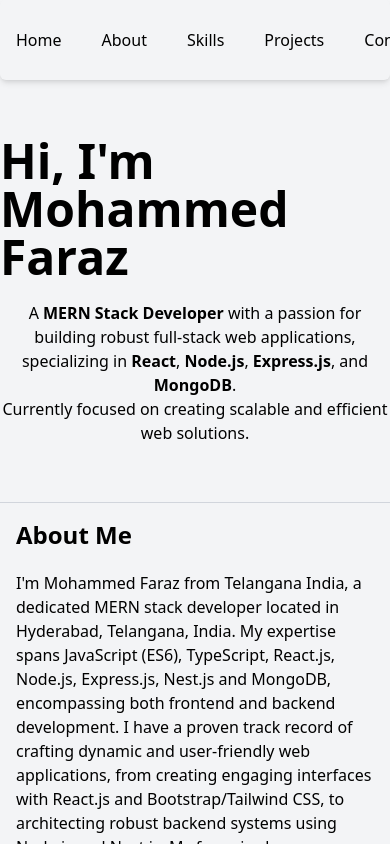
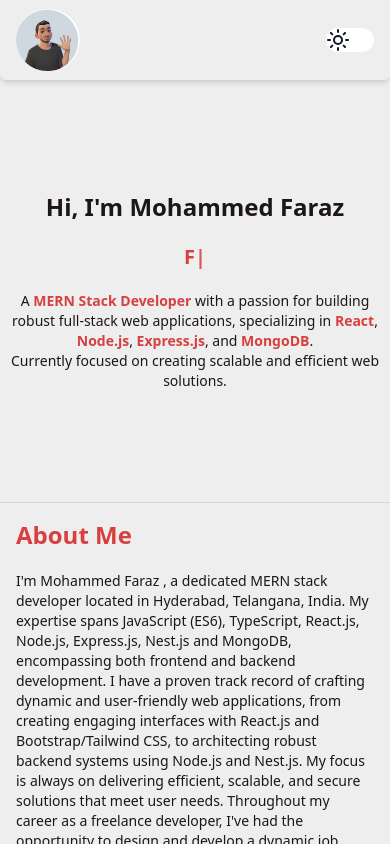
Before and after one commit to faraz9901/mohammed-faraz, a Next.js app: page / in a window 390 px wide. Built offline with nearby package versions, Linux system fonts and the light colour scheme.

Commit message:
responsiveness,text animation added

```diff
--- a/app/globals.css
+++ b/app/globals.css
@@ -4,7 +4,7 @@
 
 
 body {
-    @apply bg-gray-100 dark:bg-gray-900 dark:text-white
+    @apply bg-[#EEEEEE] text-[#1D1616] dark:bg-[#121212] dark:text-[#f1f1f1]
 }
 
 @layer base {
@@ -15,8 +15,17 @@
     }
 
     button {
-        @apply w-full border border-gray-700 dark:hover:bg-white hover:text-white hover:bg-gray-700 cursor-pointer disabled:opacity-55 dark:hover:text-black px-3 py-2 rounded-md ease-in duration-200
+        @apply w-full border-[#D84040] hover:bg-[#D84040] text-[#D84040] dark:hover:bg-[#e58206] border dark:text-[#e58206] dark:border-[#e58206] hover:text-white cursor-pointer disabled:opacity-55 dark:hover:text-white px-3 py-2 rounded-md ease-in duration-200
     }
+
+    h3, strong {
+        @apply dark:text-[#e58206] text-[#D84040]
+    }
+
+    h3 {
+        @apply lg:text-2xl text-lg
+    }
+
 }
 
 
--- a/app/layout.jsx
+++ b/app/layout.jsx
@@ -11,7 +11,7 @@
   return (
     <html lang="en">
       <body className="">
-        <div className="flex flex-col h-screen overflow-hidden">
+        <div className="flex flex-col h-screen overflow-hidden max-w-[1440px] mx-auto">
           <Header />
           <main className="flex-1 overflow-y-scroll scroll-smooth no-scrollbar">
             {children}
--- a/components/About.jsx
+++ b/components/About.jsx
@@ -7,9 +7,9 @@
 
             <h3 className='text-2xl font-bold mb-5'>About Me</h3>
 
-            <p>
+            <p className='text-sm lg:text-base'>
 
-                I'm Mohammed Faraz from Telangana India, a dedicated MERN stack developer located in Hyderabad, Telangana, India. My expertise spans JavaScript (ES6), TypeScript, React.js, Node.js, Express.js, Nest.js and MongoDB, encompassing both frontend and backend development.
+                I'm Mohammed Faraz , a dedicated MERN stack developer located in Hyderabad, Telangana, India. My expertise spans JavaScript (ES6), TypeScript, React.js, Node.js, Express.js, Nest.js and MongoDB, encompassing both frontend and backend development.
 
                 I have a proven track record of crafting dynamic and user-friendly web applications, from creating engaging interfaces with React.js and Bootstrap/Tailwind CSS, to architecting robust backend systems using Node.js and Nest.js. My focus is always on delivering efficient, scalable, and secure solutions that meet user needs.
 
--- a/components/Contact.jsx
+++ b/components/Contact.jsx
@@ -42,8 +42,8 @@
 
     return (
         <Section id='contact' className='flex flex-col lg:flex-row gap-3 p-4  border-t border-t-gray-300 justify-center items-center'>
-            <div className='flex-1 flex flex-col gap-3 px-4 border-r border-r-gray-300'>
-                <h2 className='text-2xl text-center font-bold'>Contact Me</h2>
+            <div className='flex-1 flex flex-col gap-3 lg:px-4 w-full'>
+                <h3 className='text-2xl text-center font-bold'>Contact Me</h3>
 
                 <form onSubmit={handleSubmit} className='flex flex-col w-full gap-5'>
                     <input type="text" name='name' required placeholder='Name' />
@@ -55,7 +55,7 @@
             </div>
             <div className='flex-1 flex flex-col gap-5 justify-center items-center'>
                 <img className='w-40 rounded-full' src='/avatar.jpeg' />
-                <h2 className='text-2xl font-bold'>Connect With Me</h2>
+                <h3 className='text-2xl font-bold'>Connect With Me</h3>
 
                 <div className='flex gap-5'>
                     <a target='_blank' href={socialLinks.instagram}>
--- a/components/Header.jsx
+++ b/components/Header.jsx
@@ -23,11 +23,11 @@
     return (
 
         <header className='px-4 py-2 w-full rounded-md flex h-20 items-center justify-between shadow-md  '>
-            <div id='logo'>
+            <a href="#home" id='logo'>
                 <img src='/avatar.jpeg' className='rounded-full w-16' />
-            </div>
+            </a>
 
-            <nav className=''>
+            <nav className='hidden md:flex'>
                 <ul className='flex items-center gap-10'>
 
                     <li>
--- a/components/Landing.jsx
+++ b/components/Landing.jsx
@@ -1,13 +1,16 @@
 import React from 'react'
 import Section from './Section'
+import TextAnimation from './TextAnimation'
 
 export default function Landing() {
     return (
-        <Section id='home' className='h-[50vh] flex flex-col gap-5 justify-center items-center'>
+        <Section id='home' className='min-h-[50vh] flex flex-col gap-5 justify-center items-center'>
 
-            <h1 className='text-5xl font-bold'>Hi, I'm Mohammed Faraz</h1>
+            <h1 className='text-2xl md:text-5xl font-bold  '>Hi, I'm Mohammed Faraz</h1>
 
-            <p className='text-center'>
+            <TextAnimation words={["Frontend Developer", "Backend Developer", 'MERN Stack Developer']} />
+
+            <p className='text-center text-sm lg:text-base'>
                 A <strong>MERN Stack Developer</strong> with a passion for building robust full-stack web applications, specializing in  <strong>React</strong>,  <strong>Node.js</strong>, <strong>Express.js</strong>,  and <strong>MongoDB</strong>.<br />  Currently focused on creating scalable and efficient web solutions.
             </p>
 
--- a/components/Projects.jsx
+++ b/components/Projects.jsx
@@ -37,7 +37,7 @@
 
 const ProjectCard = ({ project }) => {
     return (
-        <div className='hover:scale-[1.02] ease-out p-5 duration-200  rounded-md flex flex-col  gap-3 dark:bg-gray-700 shadow-lg'>
+        <div className='hover:scale-[1.02] ease-out p-5 duration-200  rounded-md flex flex-col  gap-3 dark:bg-gray-900 shadow-lg'>
             <img src={project.image} alt={project.name} className='rounded-md' />
 
             <h4 className="text-lg font-bold">{project.name}</h4>
--- a/components/Skills.jsx
+++ b/components/Skills.jsx
@@ -78,7 +78,7 @@
 function SkillCard({ skill }) {
 
     return (
-        <div className='flex justify-between hover:scale-[1.02] md:w-60 w-full h-24 items-center gap-2 py-2 px-5 rounded-md shadow-lg dark:bg-gray-700 '>
+        <div className='flex justify-between hover:scale-[1.02] md:w-60 w-full h-24 items-center gap-2 py-2 px-5 rounded-md shadow-lg dark:bg-gray-900 '>
             <img className='w-16' src={skill.image} alt={skill.name} />
             <p className='font-bold text-xl'>{skill.name} </p>
         </div>
--- /dev/null
+++ b/components/TextAnimation.jsx
@@ -0,0 +1,48 @@
+"use client";
+
+import { useState, useEffect } from "react";
+import { motion } from "framer-motion";
+
+export default function TextAnimation({ words }) {
+    const [wordIndex, setWordIndex] = useState(0);
+    const [displayText, setDisplayText] = useState("");
+    const [isDeleting, setIsDeleting] = useState(false);
+
+    useEffect(() => {
+        const currentWord = words[wordIndex];
+        let typingSpeed = isDeleting ? 100 : 150; // Adjust typing speed
+
+        if (!isDeleting && displayText === currentWord) {
+            // Pause before deleting
+            setTimeout(() => setIsDeleting(true), 1000);
+            return;
+        }
+
+        if (isDeleting && displayText === "") {
+            // Move to next word
+            setIsDeleting(false);
+            setWordIndex((prev) => (prev + 1) % words.length);
+            return;
+        }
+
+        const timeout = setTimeout(() => {
+            setDisplayText((prev) =>
+                isDeleting ? prev.slice(0, -1) : currentWord.slice(0, prev.length + 1)
+            );
+        }, typingSpeed);
+
+        return () => clearTimeout(timeout);
+    }, [displayText, isDeleting, wordIndex]);
+
+    return (
+        <motion.div className="text-xl lg:text-3xl font-bold dark:text-[#e58206] text-[#D84040]">
+            {displayText}
+            <motion.span
+                animate={{ opacity: [1, 0, 1] }}
+                transition={{ duration: 0.8, repeat: Infinity }}
+            >
+                |
+            </motion.span>
+        </motion.div>
+    );
+}
--- a/components/ThemeButton.jsx
+++ b/components/ThemeButton.jsx
@@ -36,7 +36,7 @@
                 }}
             >
                 {theme === 'dark' ?
-                    <Moon className='text-gray-900' />
+                    <Moon className='fill-gray-900 text-gray-900' />
                     :
                     <Sun className='text-gray-900' />
                 }
```
Also changed, not shown: 1 other file (tests, documents, lock files or other folders).
